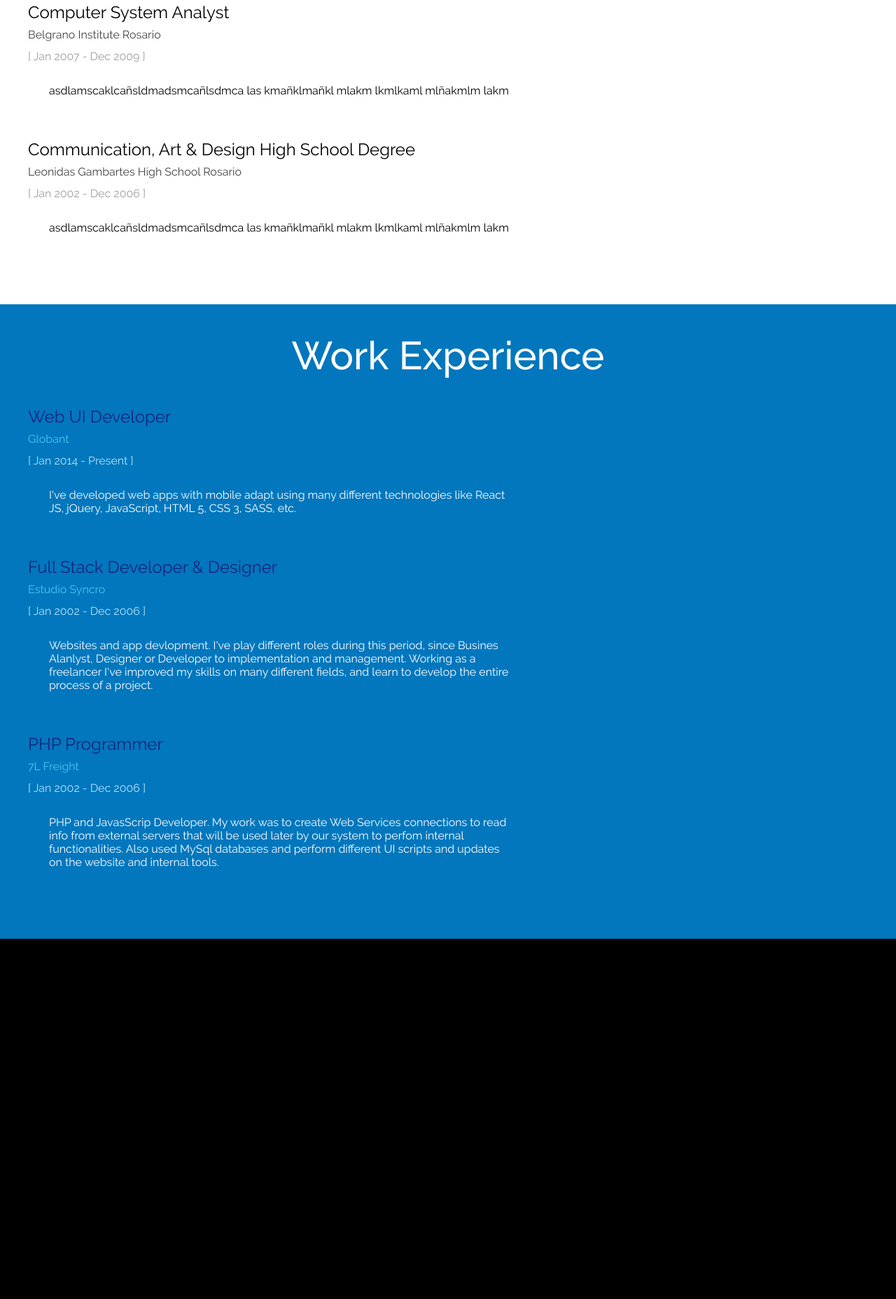
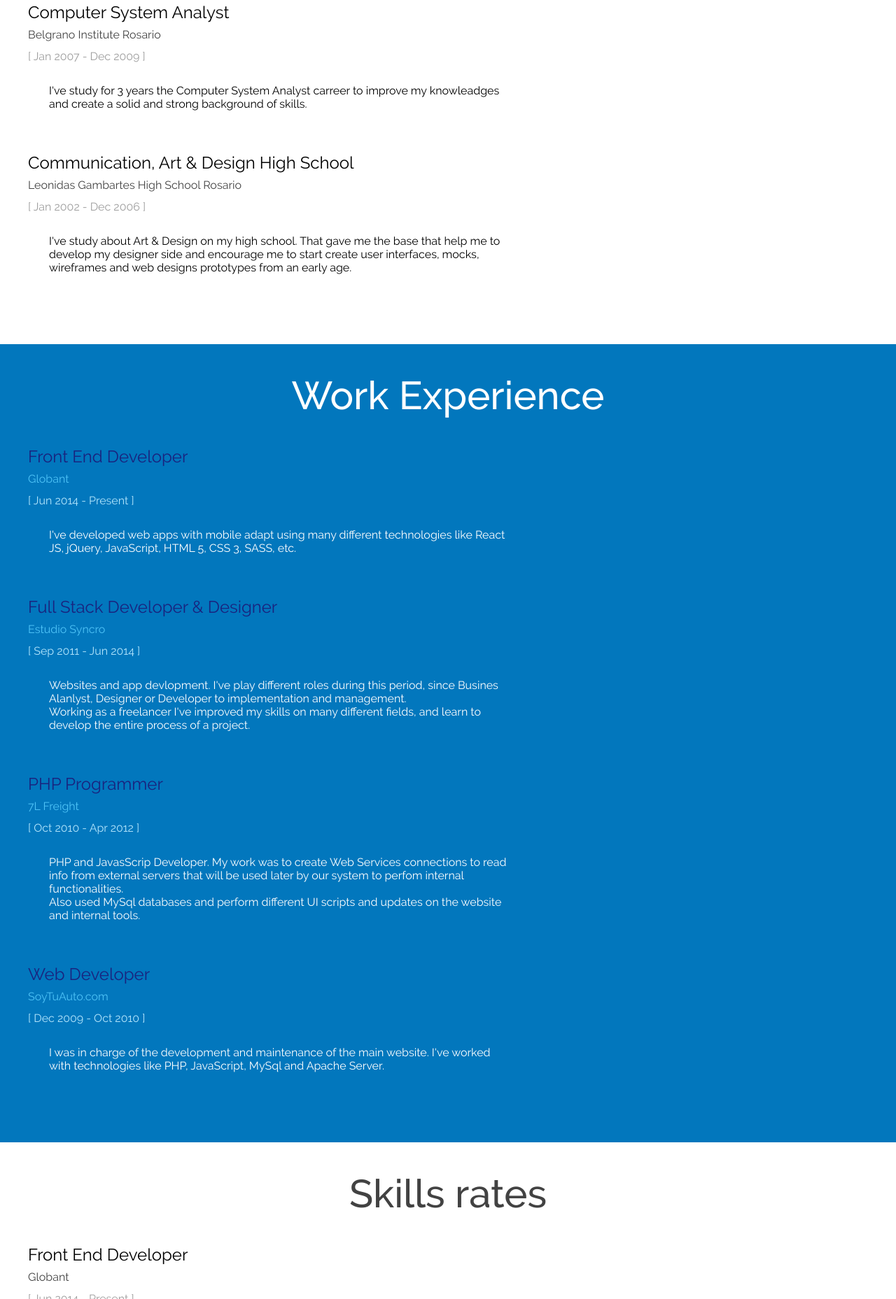
Before and after one commit to hernanfarruggia/resume, a website: page index.html in a window 1280 px wide. Shown: the part 943-2800 px from the top of the page at 70% size. Before the commit the page ends 2285 px from the top, so only its background shows below. Drawn offline with nearby package versions, Linux system fonts and the light colour scheme; files that its build step writes are made by us from their sources.

Commit message:
Edited descriptions of education and work items. Added Skills section.

```diff
--- a/app/styles/styles.scss
+++ b/app/styles/styles.scss
@@ -104,6 +104,7 @@ body {
             margin: 30px;
         }
 
+        // EDUCATION STYLES ////////////////////////////////////////////////////
         &.education {
             background-color: $white;
 
@@ -123,6 +124,7 @@ body {
             }
         }
 
+        // WORK STYLES /////////////////////////////////////////////////////////
         &.work {
             background-color: $blue-800;
 
@@ -147,6 +149,26 @@ body {
             }
         }
 
+        // SKILLS STYLES ///////////////////////////////////////////////////////
+        &.skills {
+            background-color: $white;
+
+            .title {
+                color: $gray-800;
+            }
+
+            .subtitle {
+
+                &_small {
+                    color: $gray-800;
+                }
+            }
+
+            .date {
+                color: $gray-500;
+            }
+        }
+
         &-data {
             float: left;
             width: 60%;
--- a/index.html
+++ b/index.html
@@ -24,6 +24,12 @@
                     </li>
                     <li class="item">
                         <a href="#" class="link">Work experience</a>
+                    </li>
+                    <li class="item">
+                        <a href="#" class="link">Skills</a>
+                    </li>
+                    <li class="item">
+                        <a href="#" class="link">Portfolio</a>
                     </li>
                     <li class="item">
                         <a href="#" class="link">Contact</a>
@@ -61,14 +67,20 @@
                                 [ Jan 2007 - Dec 2009 ]
                             </div>
                             <div class="description">
-                                asdlamscaklcañsldmadsmcañlsdmca las kmañklmañkl
-                                mlakm lkmlkaml mlñakmlm lakm
+                                <p>
+                                    I've study for 3 years the Computer System Analyst carreer
+                                    to improve my knowleadges and create a solid and strong
+                                    background of skills.
+                                </p>
+                                <p>
+
+                                </p>
                             </div>
                         </div>
 
                         <div class="content--section-data-block">
                             <div class="subtitle">
-                                Communication, Art & Design High School Degree
+                                Communication, Art & Design High School
                                 <br>
                                 <span class="subtitle_small">Leonidas Gambartes High School Rosario</span>
                             </div>
@@ -76,8 +88,13 @@
                                 [ Jan 2002 - Dec 2006 ]
                             </div>
                             <div class="description">
-                                asdlamscaklcañsldmadsmcañlsdmca las kmañklmañkl
-                                mlakm lkmlkaml mlñakmlm lakm
+                                <p>
+                                    I've study about Art & Design on my high school.
+                                    That gave me the base that help me to develop
+                                    my designer side and encourage me to start create
+                                    user interfaces, mocks, wireframes and web designs
+                                    prototypes from an early age.
+                                </p>
                             </div>
                         </div>
                     </div>
@@ -95,17 +112,19 @@
 
                         <div class="content--section-data-block">
                             <div class="subtitle">
-                                Web UI Developer
+                                Front End Developer
                                 <br>
                                 <span class="subtitle_small">Globant</span>
                             </div>
                             <div class="date">
-                                [ Jan 2014 - Present ]
+                                [ Jun 2014 - Present ]
                             </div>
                             <div class="description">
+                                <p>
                                     I've developed web apps with mobile adapt using
                                     many different technologies like React JS, jQuery,
                                     JavaScript, HTML 5, CSS 3, SASS, etc.
+                                </p>
                             </div>
                         </div>
 
@@ -116,15 +135,19 @@
                                 <span class="subtitle_small">Estudio Syncro</span>
                             </div>
                             <div class="date">
-                                [ Jan 2002 - Dec 2006 ]
+                                [ Sep 2011 - Jun 2014 ]
                             </div>
                             <div class="description">
+                                <p>
                                     Websites and app devlopment. I've play different
                                     roles during this period, since Busines Alanlyst,
                                     Designer or Developer to implementation and management.
+                                </p>
+                                <p>
                                     Working as a freelancer I've improved my skills
                                     on many different fields, and learn to develop
                                     the entire process of a project.
+                                </p>
                             </div>
                         </div>
 
@@ -135,17 +158,69 @@
                                 <span class="subtitle_small">7L Freight</span>
                             </div>
                             <div class="date">
-                                [ Jan 2002 - Dec 2006 ]
+                                [ Oct 2010 - Apr 2012 ]
                             </div>
                             <div class="description">
+                                <p>
                                     PHP and JavasScrip Developer. My work was to
                                     create Web Services connections to read info
                                     from external servers that will be used later
                                     by our system to perfom internal functionalities.
+                                </p>
+                                <p>
                                     Also used MySql databases and perform different
                                     UI scripts and updates on the website and
                                     internal tools.
+                                </p>
                             </div>
+                        </div>
+
+                        <div class="content--section-data-block">
+                            <div class="subtitle">
+                                Web Developer
+                                <br>
+                                <span class="subtitle_small">SoyTuAuto.com</span>
+                            </div>
+                            <div class="date">
+                                [ Dec 2009 - Oct 2010 ]
+                            </div>
+                            <div class="description">
+                                <p>
+                                    I was in charge of the development and
+                                    maintenance of the main website. I've worked
+                                    with technologies like PHP, JavaScript,
+                                    MySql and Apache Server.
+                                </p>
+                            </div>
+                        </div>
+                    </div>
+
+                    <div class="content--section-image">
+
+                    </div>
+                </div>
+
+                <div class="content--section skills">
+                    <div class="title">
+                        Skills rates
+                    </div>
+                    <div class="content--section-data">
+
+                        <div class="content--section-data-block">
+                            <div class="subtitle">
+                                Front End Developer
+                                <br>
+                                <span class="subtitle_small">Globant</span>
+                            </div>
+                            <div class="date">
+                                [ Jun 2014 - Present ]
+                            </div>
+                            <div class="description">
+                                <p>
+                                    I've developed web apps with mobile adapt using
+                                    many different technologies like React JS, jQuery,
+                                    JavaScript, HTML 5, CSS 3, SASS, etc.
+                                </p>
                             </div>
                         </div>
 
```
Lines whose indentation alone changed are shown as unchanged.
